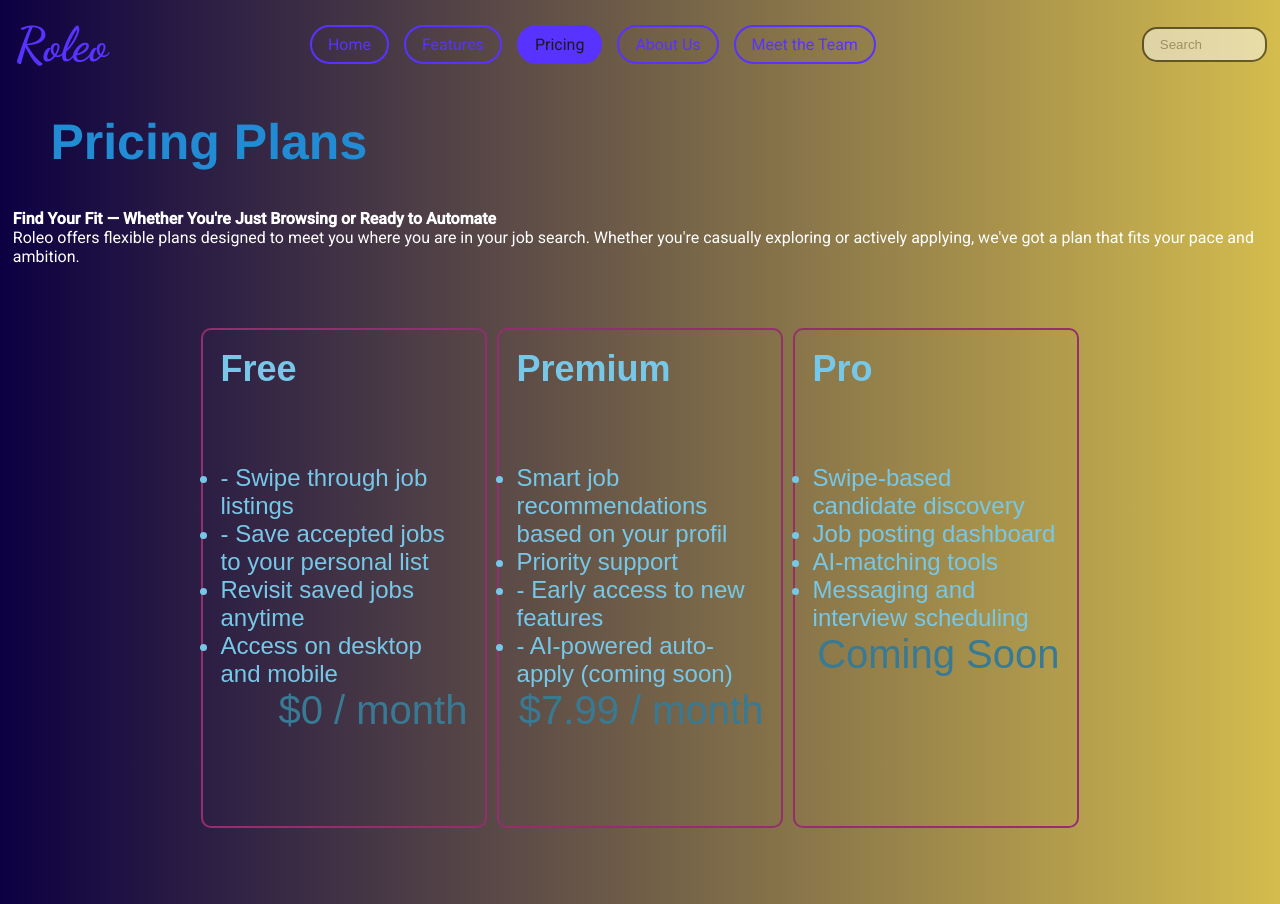
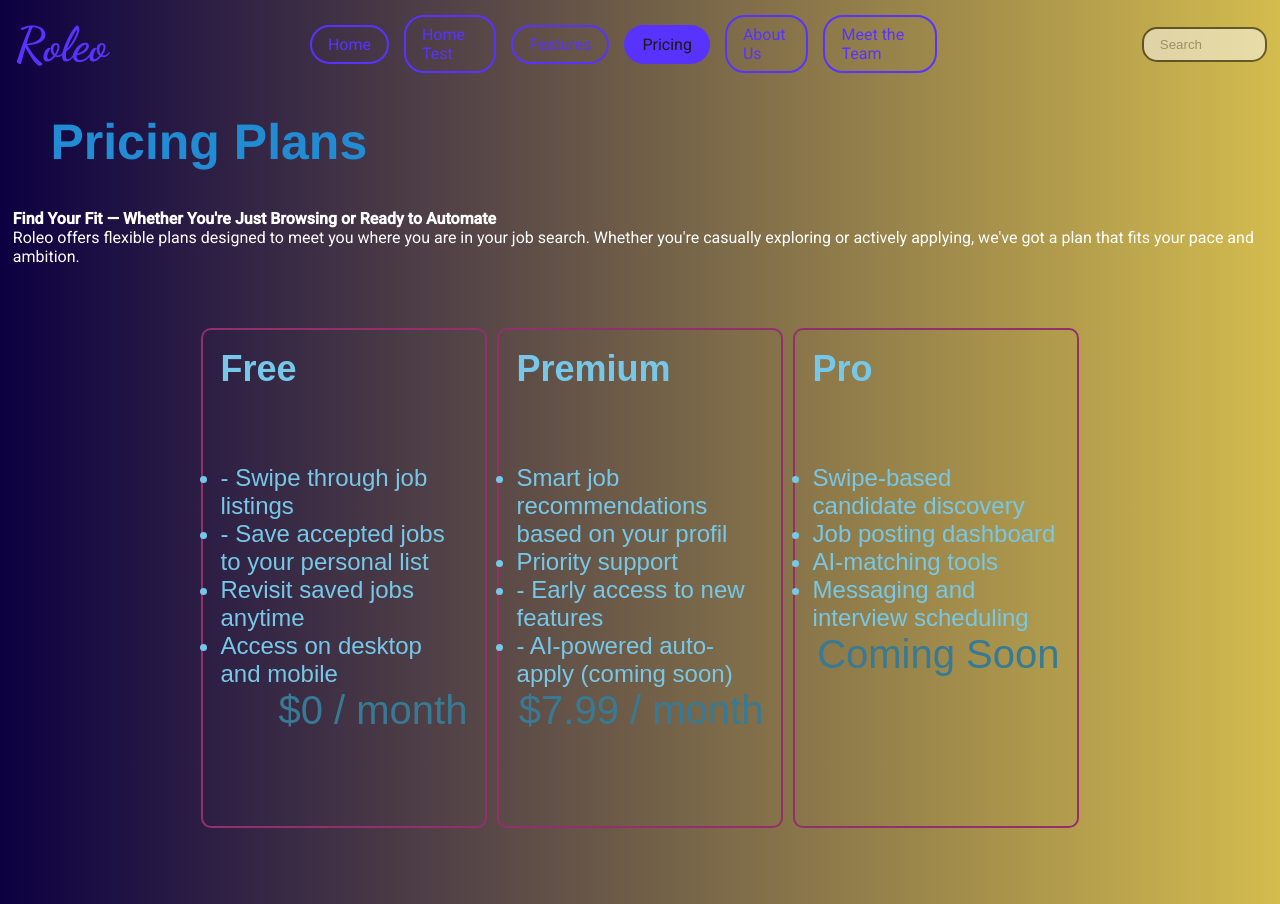
Before and after one commit to SEG-2900-Group-3-Project-Roleo/roleo.github.io, a plain HTML site: page roleo_pricing-page.html in a window 1280 px wide. Drawn offline with Linux system fonts and the light colour scheme.

Commit message:
Add link to Home Test in navigation

```diff
--- a/roleo_pricing-page.html
+++ b/roleo_pricing-page.html
@@ -17,6 +17,7 @@
       </div>
       <nav class="top-nav">
         <a href="index.html" class="nav-link">Home</a>
+        <a href="testhomepage.html" class="nav-link">Home Test</a>
         <a href="roleo_features.html" class="nav-link">Features</a>
         <a href="roleo_pricing-page.html" class="nav-link" id="active">Pricing</a>
         <a href="roleo_aboutus_page.html" class="nav-link">About Us</a>
```
